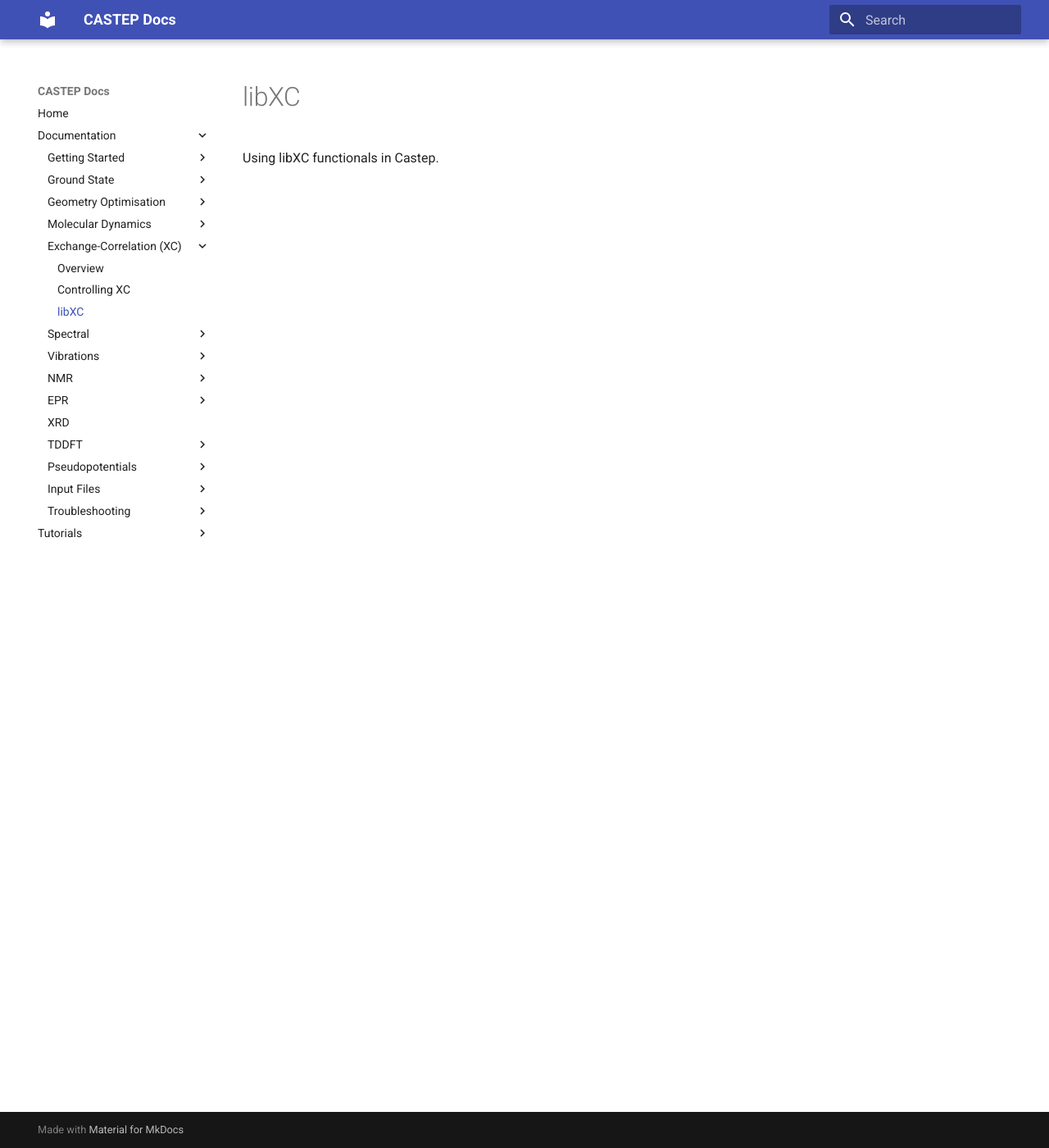
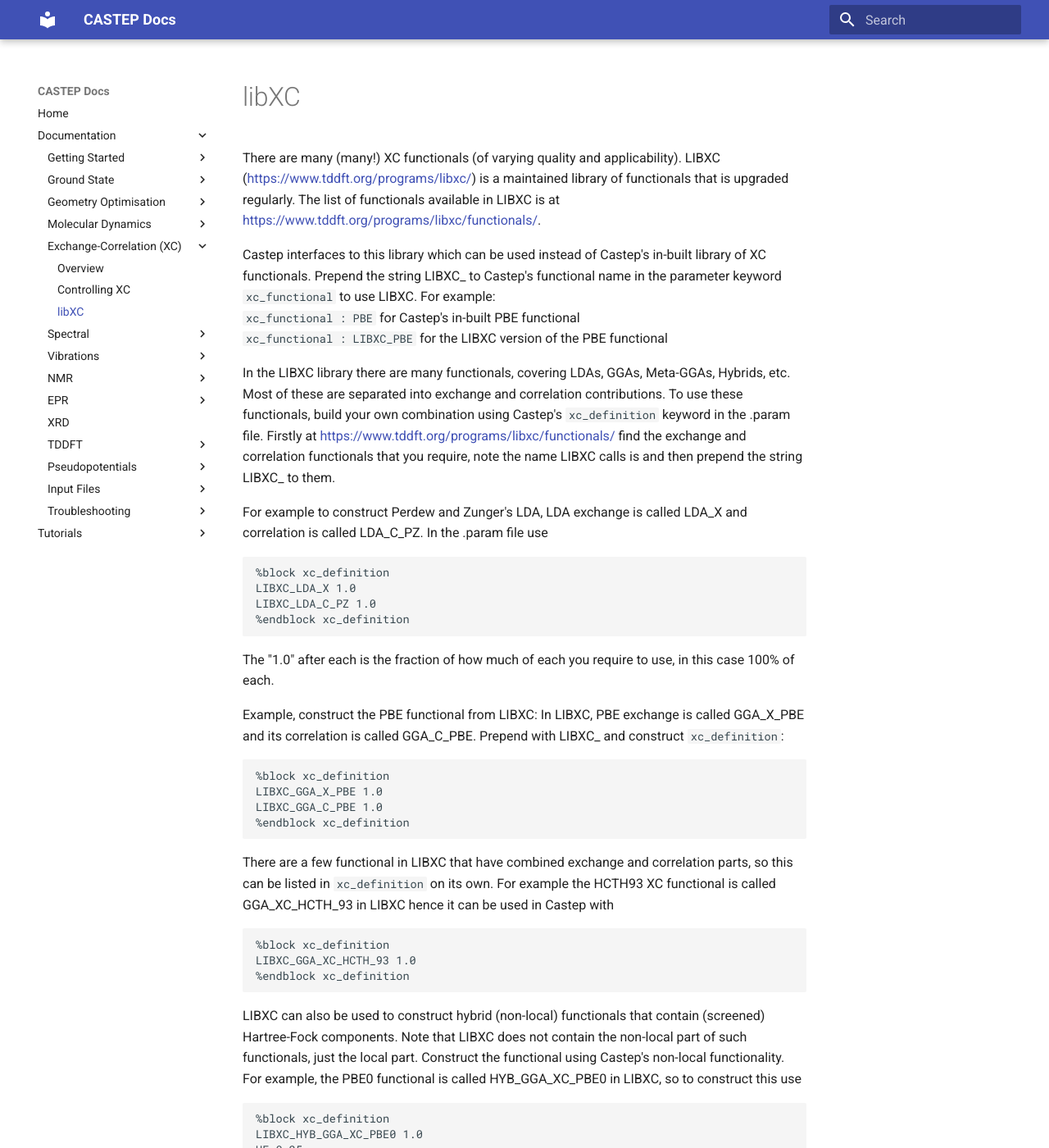
Before and after one commit to castep-docs/castep-docs, an MkDocs documentation site: the page built from docs/documentation/XC/libXC.md, in a window 1280 px wide and 1400 px high. Shown: the whole window at 82% size. Built offline with MkDocs 1.6.1 and Material for MkDocs 9.7.7, drawn with Linux system fonts in a browser that asks for light colours; some of the changed text lies outside the part shown.

Commit message:
Added libXC section in documentation

````diff
--- a/docs/documentation/XC/libXC.md
+++ b/docs/documentation/XC/libXC.md
@@ -1 +1,98 @@
-Using libXC functionals in Castep.
+There are many (many!) XC functionals (of varying quality and
+applicability). LIBXC (https://www.tddft.org/programs/libxc/) is a
+maintained library of functionals that is upgraded regularly. The list
+of functionals available in LIBXC is at
+https://www.tddft.org/programs/libxc/functionals/.
+
+Castep interfaces to this library which can be used instead of
+Castep's in-built library of XC functionals. Prepend the string LIBXC_
+to Castep's functional name in the parameter keyword `xc_functional`
+to use LIBXC. For example:
+`xc_functional : PBE` for Castep's in-built PBE functional
+`xc_functional : LIBXC_PBE` for the LIBXC version of the PBE functional
+
+In the LIBXC library there are many functionals, covering LDAs, GGAs,
+Meta-GGAs, Hybrids, etc. Most of these are separated into exchange and
+correlation contributions. To use these functionals, build your own
+combination using Castep's `xc_definition` keyword in the .param
+file. Firstly at https://www.tddft.org/programs/libxc/functionals/
+find the exchange and correlation functionals that you require, note
+the name LIBXC calls is and then prepend the string LIBXC_ to them.
+
+For example to construct Perdew and Zunger's LDA, LDA exchange is
+called LDA_X and correlation is called LDA_C_PZ.
+In the .param file use
+```
+%block xc_definition
+LIBXC_LDA_X 1.0
+LIBXC_LDA_C_PZ 1.0
+%endblock xc_definition
+```
+The "1.0" after each is the fraction of how much of each you require
+to use, in this case 100% of each.
+
+Example, construct the PBE functional from LIBXC: In LIBXC, PBE
+exchange is called GGA_X_PBE and its correlation is called
+GGA_C_PBE. Prepend with LIBXC_ and construct `xc_definition`:
+```
+%block xc_definition
+LIBXC_GGA_X_PBE 1.0
+LIBXC_GGA_C_PBE 1.0
+%endblock xc_definition
+```
+
+There are a few functional in LIBXC that have combined exchange and
+correlation parts, so this can be listed in `xc_definition` on its
+own. For example the HCTH93 XC functional is called GGA_XC_HCTH_93 in
+LIBXC hence it can be used in Castep with
+```
+%block xc_definition
+LIBXC_GGA_XC_HCTH_93 1.0
+%endblock xc_definition
+```
+LIBXC can also be used to construct hybrid (non-local) functionals
+that contain (screened) Hartree-Fock components. Note that LIBXC does
+not contain the non-local part of such functionals, just the local
+part. Construct the functional using Castep's non-local
+functionality. For example, the PBE0 functional is called
+HYB_GGA_XC_PBE0 in LIBXC, so to construct this use
+```
+%block xc_definition
+LIBXC_HYB_GGA_XC_PBE0 1.0
+HF 0.25
+%endblock xc_definition
+```
+
+Note here you need to know (ie. read the HYB_GGA_XC_PBE0 reference
+given in https://www.tddft.org/programs/libxc/functionals/) what
+fraction of local exchange is in the functional and so
+infer what the fraction of non-local exchange is required (here 0.25).
+
+If you want to vary the fraction of non-local exchange then you need to
+balance this with offsetting it with the correct fraction of local
+exchange. For this construct the whole functional yourself. For
+example PBE0 is 0.25HF + 0.75PBE_X + 1.0PBE_C. Varying the HF
+component in PBE0 can be done with
+```
+%block xc_definition
+HF 0.20
+LIBXC_GGA_PBE_X 0.80
+LIBXC_GGA_PBE_C_1.0
+%endblock xc_definition
+```
+where here it's set to 20% non-local and 80% local exchange, with 100%
+PBE correlation.
+
+Meta-GGAs are also supported. For example the RSCAN functional can be
+used with
+```
+%block xc_definition
+LIBXC_MGGA_X_RSCAN 1.0
+LIBXC_MGGA_C_RSCAN 1.0
+%endblock xc_definition
+```
+(although RSCAN is also natively supported in Castep with `xc_functional : RSCAN`).
+
+The `xc_definition` keyword in the .param file will allow you to mix
+and match any of the hundreds of functionals in LIBXC
+https://www.tddft.org/programs/libxc/functionals/. DO SO WITH EXTREME CAUTION!
````
